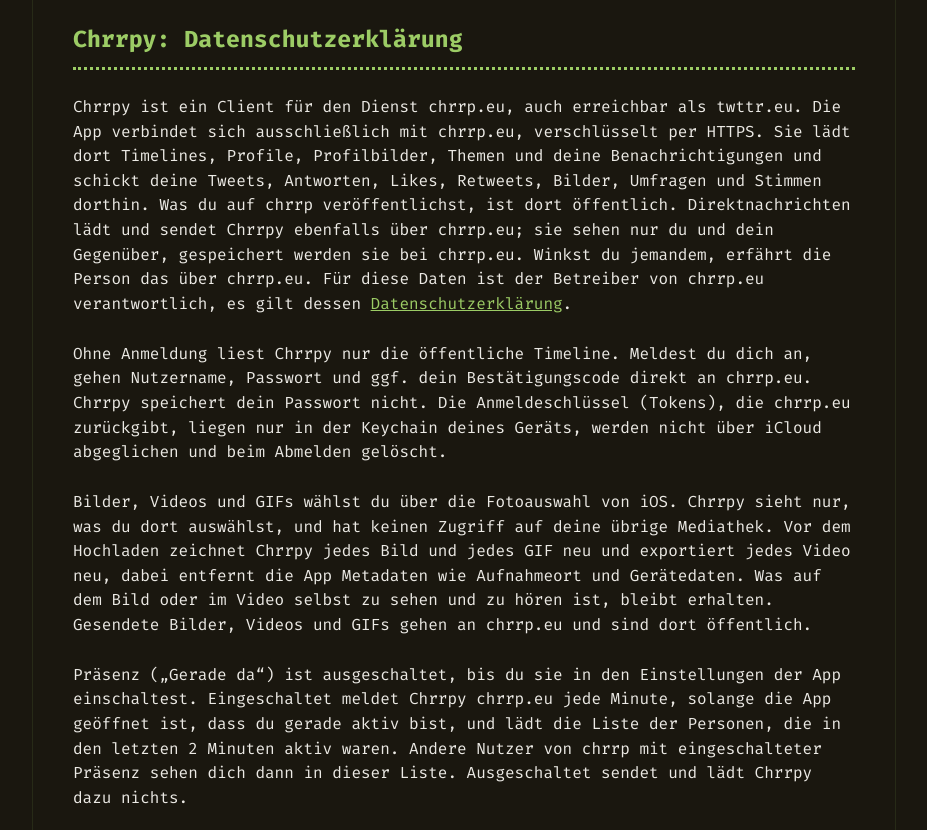
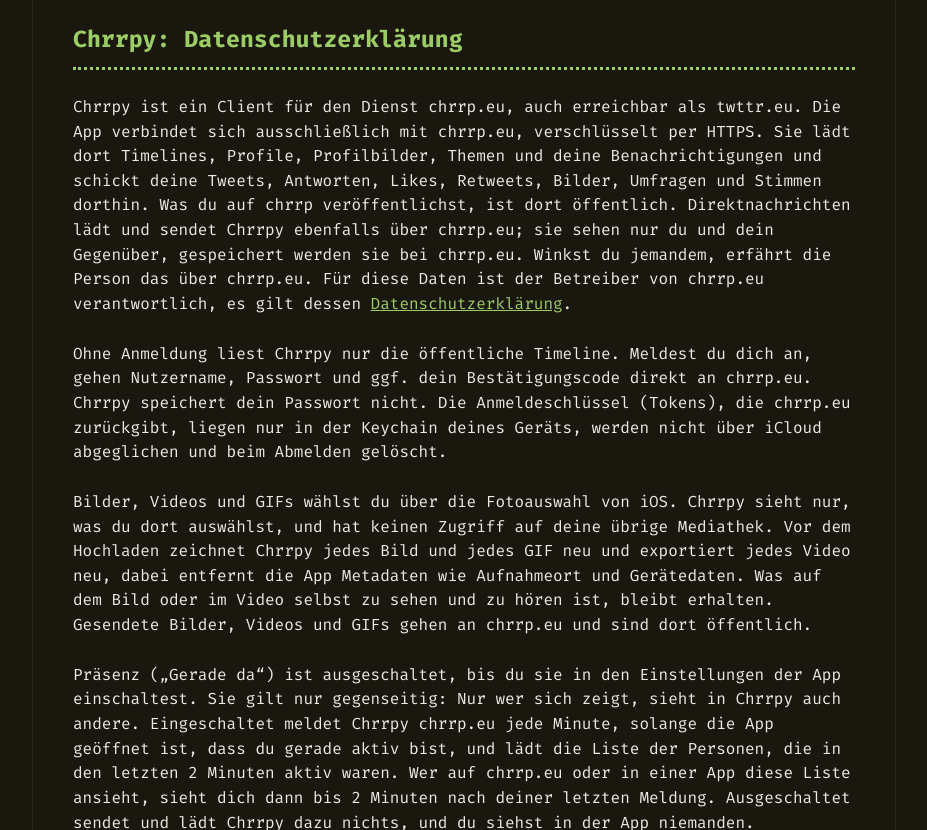
Before and after one commit to Chromosphere-IT/chromosphere-it.github.io, a plain HTML site: page chrrpy/privacy.html in a window 1280 px wide. Shown: the part 122-952 px from the top of the page, without its empty margins (176-1103 px from the left). Drawn offline with Linux system fonts and the light colour scheme.

Commit message:
chrrpy: Präsenz gegenseitig, Sichtbarkeit präzisiert

```diff
--- a/chrrpy/privacy.html
+++ b/chrrpy/privacy.html
@@ -21,7 +21,7 @@
 <p>Chrrpy ist ein Client für den Dienst chrrp.eu, auch erreichbar als twttr.eu. Die App verbindet sich ausschließlich mit chrrp.eu, verschlüsselt per HTTPS. Sie lädt dort Timelines, Profile, Profilbilder, Themen und deine Benachrichtigungen und schickt deine Tweets, Antworten, Likes, Retweets, Bilder, Umfragen und Stimmen dorthin. Was du auf chrrp veröffentlichst, ist dort öffentlich. Direktnachrichten lädt und sendet Chrrpy ebenfalls über chrrp.eu; sie sehen nur du und dein Gegenüber, gespeichert werden sie bei chrrp.eu. Winkst du jemandem, erfährt die Person das über chrrp.eu. Für diese Daten ist der Betreiber von chrrp.eu verantwortlich, es gilt dessen <a href="https://chrrp.eu/datenschutz">Datenschutzerklärung</a>.</p>
 <p>Ohne Anmeldung liest Chrrpy nur die öffentliche Timeline. Meldest du dich an, gehen Nutzername, Passwort und ggf. dein Bestätigungscode direkt an chrrp.eu. Chrrpy speichert dein Passwort nicht. Die Anmeldeschlüssel (Tokens), die chrrp.eu zurückgibt, liegen nur in der Keychain deines Geräts, werden nicht über iCloud abgeglichen und beim Abmelden gelöscht.</p>
 <p>Bilder, Videos und GIFs wählst du über die Fotoauswahl von iOS. Chrrpy sieht nur, was du dort auswählst, und hat keinen Zugriff auf deine übrige Mediathek. Vor dem Hochladen zeichnet Chrrpy jedes Bild und jedes GIF neu und exportiert jedes Video neu, dabei entfernt die App Metadaten wie Aufnahmeort und Gerätedaten. Was auf dem Bild oder im Video selbst zu sehen und zu hören ist, bleibt erhalten. Gesendete Bilder, Videos und GIFs gehen an chrrp.eu und sind dort öffentlich.</p>
-<p>Präsenz („Gerade da“) ist ausgeschaltet, bis du sie in den Einstellungen der App einschaltest. Eingeschaltet meldet Chrrpy chrrp.eu jede Minute, solange die App geöffnet ist, dass du gerade aktiv bist, und lädt die Liste der Personen, die in den letzten 2 Minuten aktiv waren. Andere Nutzer von chrrp mit eingeschalteter Präsenz sehen dich dann in dieser Liste. Ausgeschaltet sendet und lädt Chrrpy dazu nichts.</p>
+<p>Präsenz („Gerade da“) ist ausgeschaltet, bis du sie in den Einstellungen der App einschaltest. Sie gilt nur gegenseitig: Nur wer sich zeigt, sieht in Chrrpy auch andere. Eingeschaltet meldet Chrrpy chrrp.eu jede Minute, solange die App geöffnet ist, dass du gerade aktiv bist, und lädt die Liste der Personen, die in den letzten 2 Minuten aktiv waren. Wer auf chrrp.eu oder in einer App diese Liste ansieht, sieht dich dann bis 2 Minuten nach deiner letzten Meldung. Ausgeschaltet sendet und lädt Chrrpy dazu nichts, und du siehst in der App niemanden.</p>
 <p>„Als Spam melden“ sendet eine öffentliche Antwort mit @spam auf den Tweet von deinem Konto an chrrp.eu. Sie ist für alle sichtbar, auch für das gemeldete Konto. An mich geht dabei nichts.</p>
 <p>Handschlag: Damit bestätigt ihr auf chrrp, dass ihr euch getroffen habt. Zum Scannen des Codes nutzt Chrrpy die Kamera, aber nur, während der Scanner offen ist und nur nach deiner Freigabe in iOS. Erkannt wird der Code auf dem Gerät; Chrrpy speichert und sendet keine Kamerabilder. An chrrp.eu gehen der gescannte Code und deine optionale Notiz (höchstens 60 Zeichen), die ihr beide seht. Die Liste deiner Handschläge liegt bei chrrp.eu, nicht in der App.</p>
 <p>Deine Einstellungen in der App (Farbschema, Seitenleiste, Schriftgröße, Schalter für Präsenz, Liste blockierter Konten, Liste der als Spam gemeldeten Konten, stummgeschaltete Wörter, Lesezeichen, Entwurf, Erinnerungen an Entwürfe, Stand der gelesenen Benachrichtigungen und Timeline) liegen nur auf deinem Gerät. Erinnerungen an Entwürfe sind lokale Mitteilungen ohne deinen Text.</p>
```
